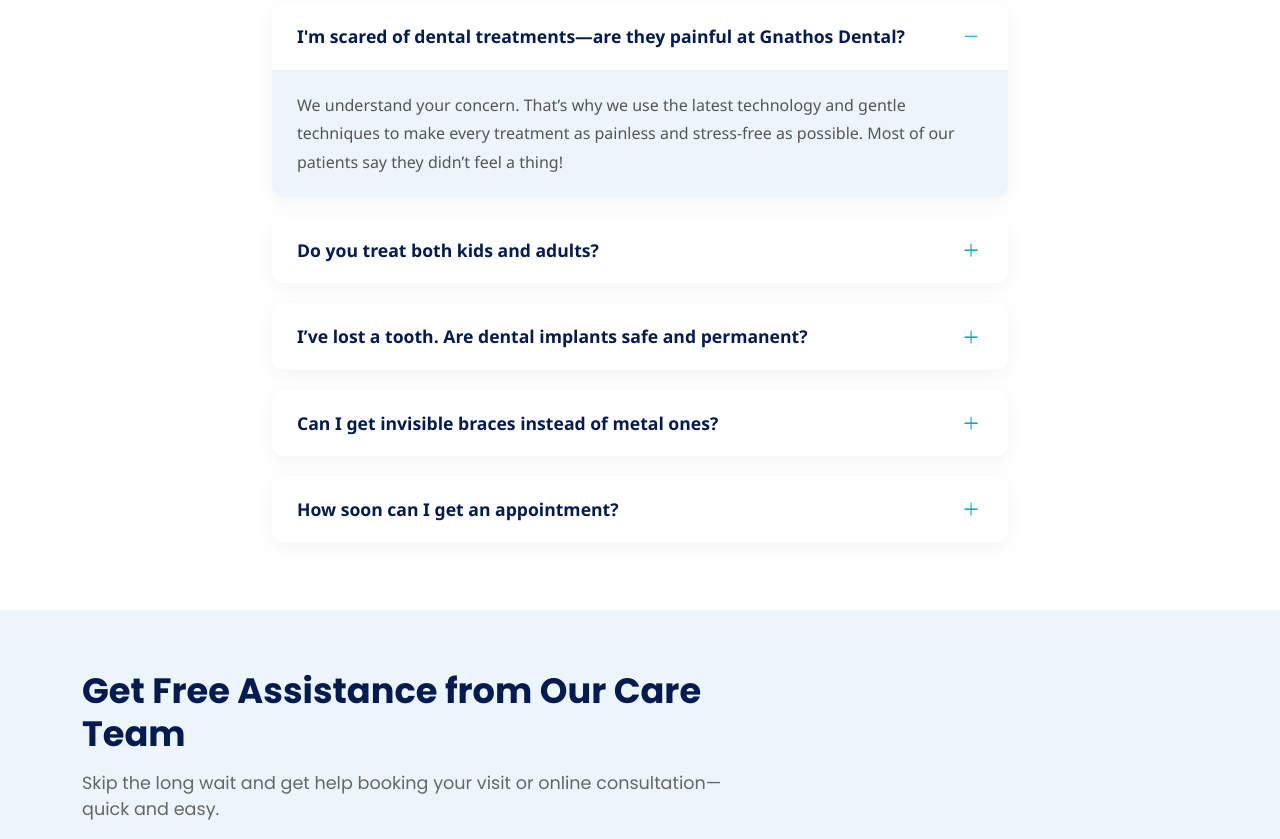
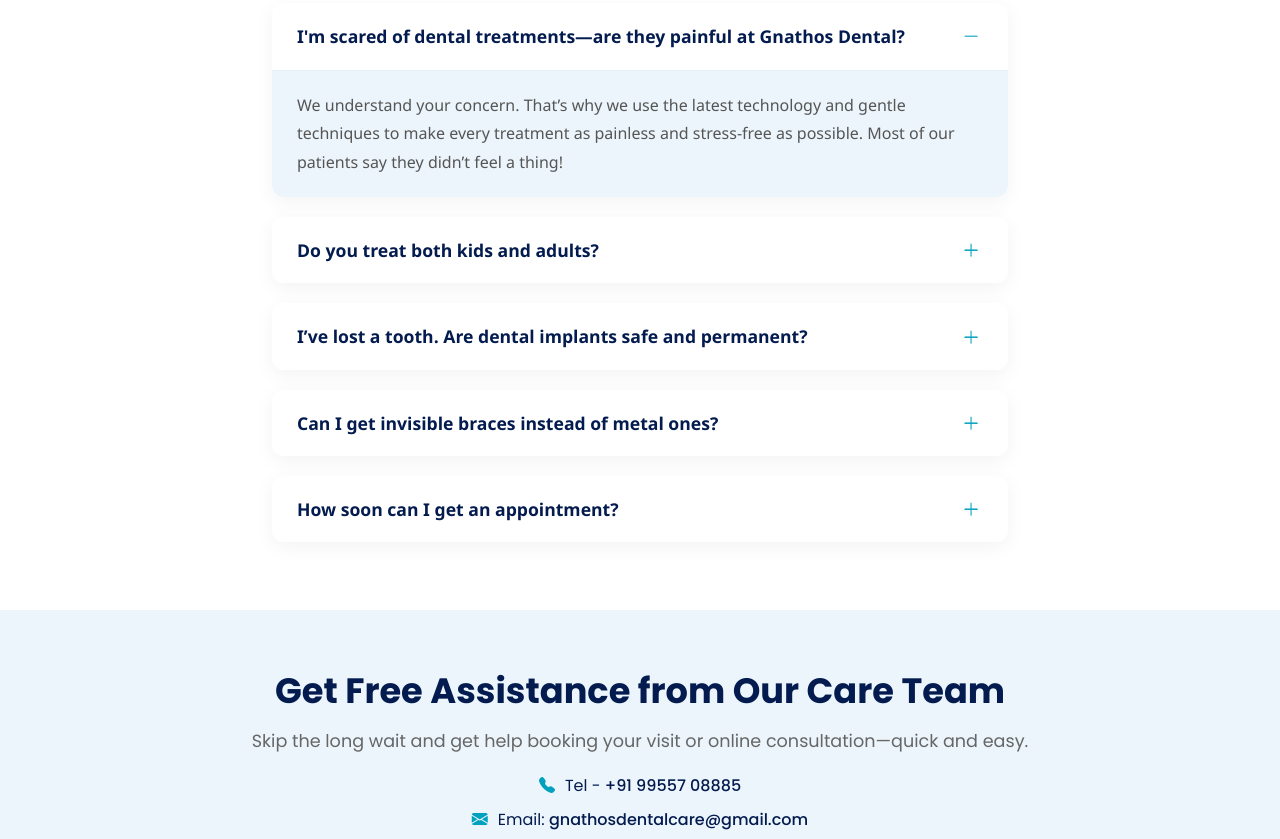
Before and after one commit to bobyparashar-2004/gna-dental-lp, a plain HTML site: page index.html in a window 1280 px wide. Shown: the part 5939-6778 px from the top of the page. Drawn offline with nearby package versions, Linux system fonts and the light colour scheme.

Commit message:
last chnages

```diff
--- a/index.html
+++ b/index.html
@@ -1167,7 +1167,7 @@ Meet our top consultants—trusted by patients across India.
                 <div class="col-lg-6">
                     <div class="why-choose-image">
                         <div class="image-container">
-                            <img src="assets/images/why-choose-us.png" alt="Gnathos Dental" class="main-image">
+                            <img src="assets/images/why-choose-gna-dental.png" alt="Gnathos Dental" class="main-image">
                             <div class="experience-badge">
                                 <span class="years" style="margin-left: 10px;">20+</span>
                                 <span class="text" style="margin-left: 10px;">Years of Expertise</span>
@@ -1585,34 +1585,34 @@ Meet our top consultants—trusted by patients across India.
         <div class="ivy-register-banner">
             <div class="container">
                 <div class="row align-items-center">
-                    <div class="col-lg-7">
-                        <div class="ivy-register-content">
-                            <h2 class="ivy-register-heading">Get Free Assistance from Our Care Team
+                    <div class="col-lg-12">
+                        <div class="ivy-register-content" >
+                            <h2 class="ivy-register-heading text-center" style="width:100% !important">Get Free Assistance from Our Care Team
 
                             </h2>
-                            <p class="ivy-register-subtext">Skip the long wait and get help booking your visit or online consultation—quick and easy.
- </p>
-                            <div class="ivy-contact-info">
+                            <p class="ivy-register-subtext text-center" style="width:100% !important">Skip the long wait and get help booking your visit or online consultation—quick and easy.
+                         </p>
+                            <div class="ivy-contact-info text-center">
                                 <div class="ivy-contact-item">
-                                    <i class="bi bi-telephone-fill"></i>
+                                    <i class="bi bi-telephone-fill "></i>
                                     <span>Tel - <a href="tel:+91 99557 08885">+91 99557 08885
-</a></span>
+                           </a></span>
                                 </div>
-                                <div class="ivy-contact-item">
+                                <div class="ivy-contact-item" style="margin:0px auto;">
                                     <i class="bi bi-envelope-fill"></i>
                                     <span> Email: <a
                                             href="mailto:care@gnathosface.com">gnathosdentalcare@gmail.com
 </a></span>
                                 </div>
                             </div>
-                             <a href="https://wa.me/919955708885" class="ivy-appointment-btn">Book an Appointment</a>
-                        </div>
-                    </div>
-                    <div class="col-lg-5 d-none d-lg-block">
+                             <!-- <a href="https://wa.me/919955708885" class="ivy-appointment-btn ">Book an Appointment</a> -->
+                        </div>
+                    </div>
+                    <!-- <div class="col-lg-5 d-none d-lg-block"> -->
                         <!-- <div class="ivy-register-image">
                             <img src="assets/images/gna-logo.png" alt="gnathos" class="img-fluid">
                         </div> -->
-                    </div>
+                    <!-- </div> -->
                 </div>
             </div>
         </div>
--- a/style.css
+++ b/style.css
@@ -2114,10 +2114,12 @@ body {
 }
 
 .ivy-contact-item {
-  display: flex;
-  align-items: center;
-  margin-bottom: 10px;
-  color: var(--dark-brown);
+    /* margin: 0 auto; */
+    display: flex;
+    justify-content: center;
+    align-items: center;
+    margin-bottom: 10px;
+    color: var(--dark-brown);
 }
 
 .ivy-contact-item i {
```
Also changed, not shown: assets/images/why-choose-gna-dental.png (renamed from assets/images/why choose gna dental.png), assets/images/why-gna-dental2.png (renamed from assets/images/why choose gna dental (2).png).
